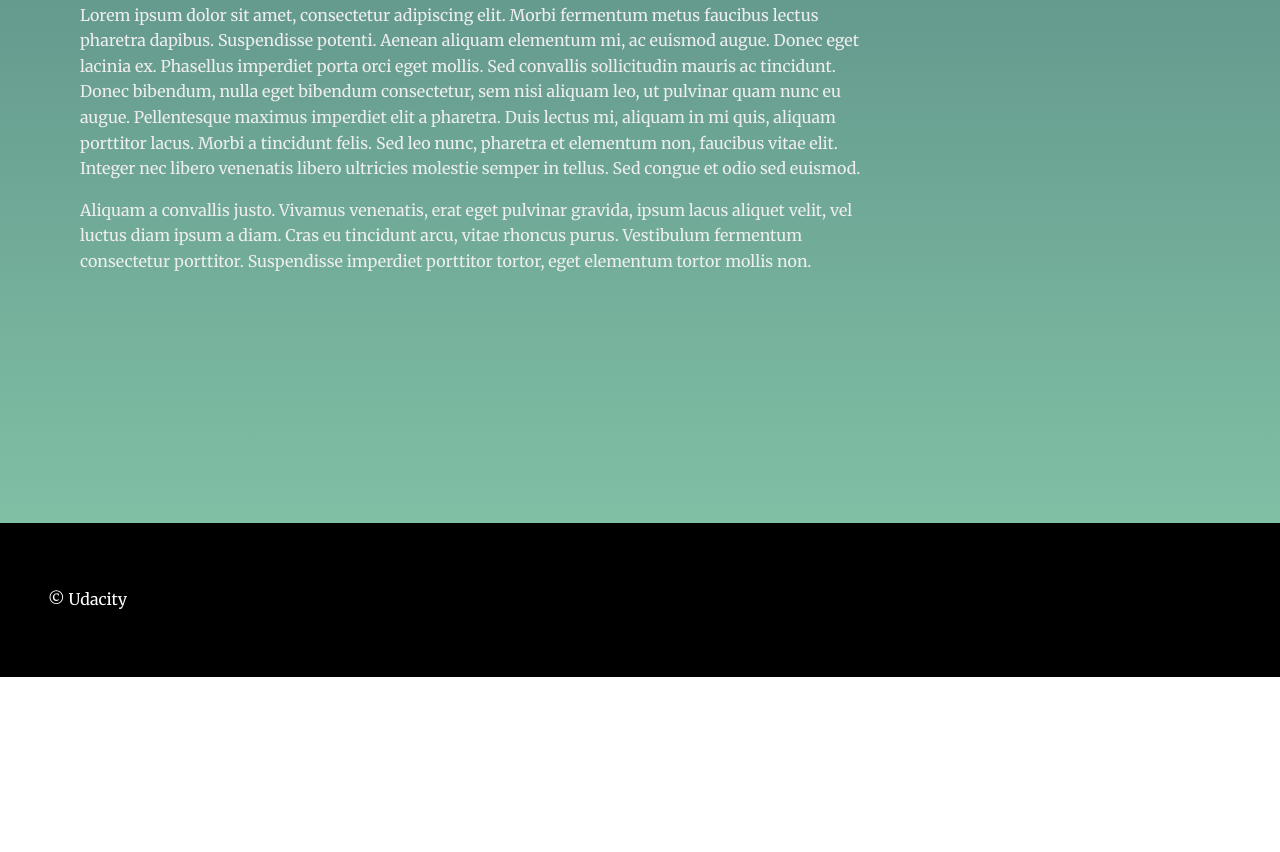
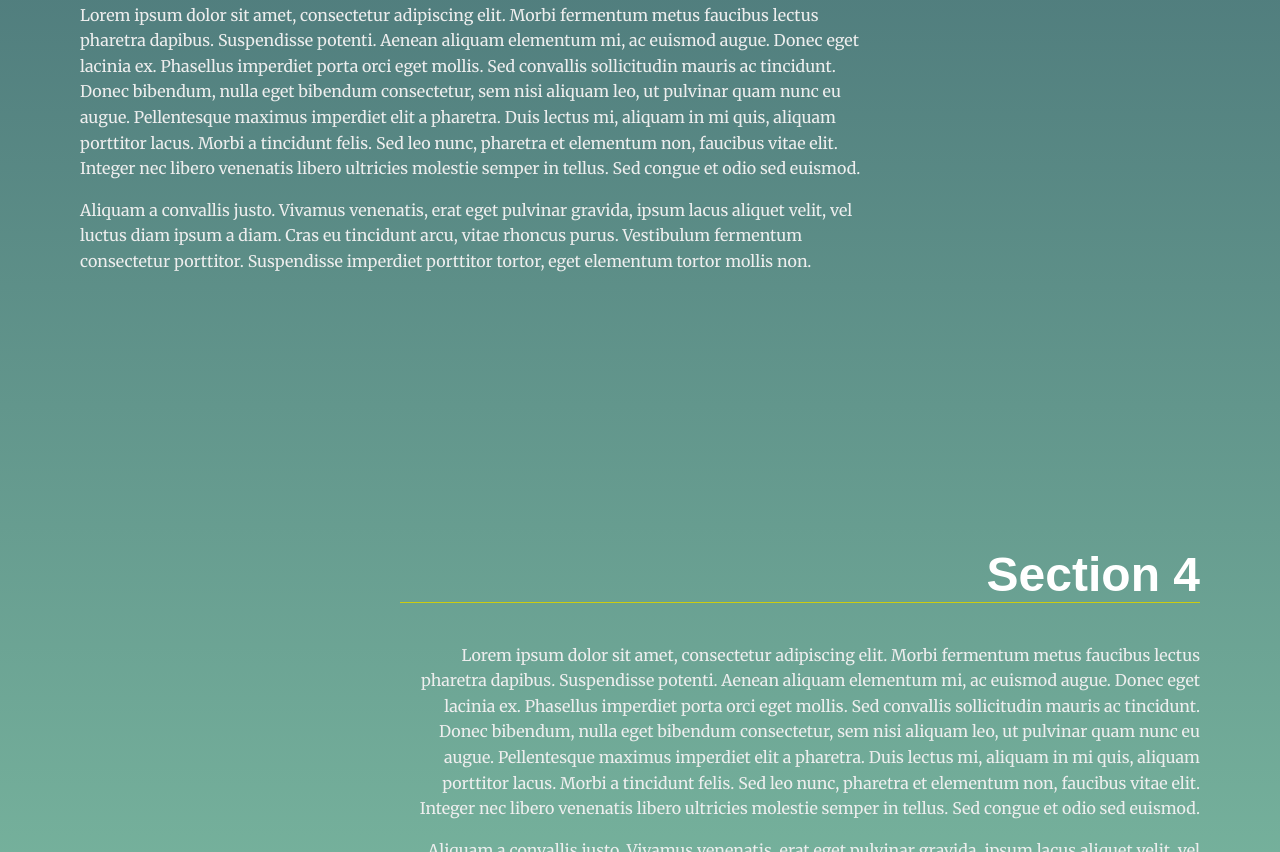
Before and after one commit to hassan-yossry/landing-page, a plain HTML site: page index.html in a window 1280 px wide. Shown: the part 1948-2800 px from the top of the page. Before the commit the page ends 2625 px from the top, so only its background shows below. Drawn offline with Linux system fonts and the light colour scheme.

Commit message:
add an extra section changed visibilit detection to be respnosive , added a navbar rule for your_active class

```diff
--- a/css/styles.css
+++ b/css/styles.css
@@ -8,25 +8,27 @@
  *
 */
 
-
 /* ---- Base Rules ---- */
 body {
-    background: rgb(136,203,171);
-    background: linear-gradient(0deg, rgba(136,203,171,1) 0%, rgba(0,13,60,1) 100%);
+  background: rgb(136, 203, 171);
+  background: linear-gradient(
+    0deg,
+    rgba(136, 203, 171, 1) 0%,
+    rgba(0, 13, 60, 1) 100%
+  );
   margin: 0;
-    font-family: 'Merriweather', serif;
+  font-family: "Merriweather", serif;
   color: #fff;
 }
 
-
 /* Typeography General*/
 h1 {
-    font-family: 'Fira Sans', sans-serif;
+  font-family: "Fira Sans", sans-serif;
   font-size: 3em;
   margin: 2em 1rem;
 }
 
-@media only screen and (min-width: 35em){
+@media only screen and (min-width: 35em) {
   h1 {
     font-size: 7em;
     margin: 2em 4rem 1em;
@@ -35,7 +37,7 @@ h1 {
 
 h2 {
   border-bottom: 1px solid #cc1;
-    font-family: 'Oxygen', Sans-Serif;
+  font-family: "Oxygen", Sans-Serif;
   font-size: 3em;
   color: #fff;
 }
@@ -59,7 +61,6 @@ section {
   position: relative;
   min-height: 80vh;
 }
-
 
 /* ---- Module Rules ---- */
 
@@ -104,10 +105,9 @@ section {
   color: #fff;
 }
 
-.page__footer p{
+.page__footer p {
   color: #fff;
 }
-
 
 /* ---- Theme Rules ---- */
 /* Landing Container Styles */
@@ -116,7 +116,7 @@ section {
   text-align: left;
 }
 
-@media only screen and (min-width: 35em){
+@media only screen and (min-width: 35em) {
   .landing__container {
     max-width: 50em;
     padding: 4em;
@@ -133,7 +133,7 @@ section:nth-of-type(even) .landing__container {
 /* Note that background circles are created with psuedo elements before and after */
 /* Circles appear to be random do to use of :nth-of-type psuedo class */
 section:nth-of-type(odd) .landing__container::before {
-    content: '';
+  content: "";
   background: rgba(255, 255, 255, 0.187);
   position: absolute;
   z-index: -5;
@@ -145,9 +145,13 @@ section:nth-of-type(odd) .landing__container::before {
 }
 
 section:nth-of-type(even) .landing__container::before {
-    content: '';
-    background: rgb(255,255,255);
-    background: linear-gradient(0deg, rgba(255,255,255,.1) 0%, rgba(255,255,255,.2) 100%);
+  content: "";
+  background: rgb(255, 255, 255);
+  background: linear-gradient(
+    0deg,
+    rgba(255, 255, 255, 0.1) 0%,
+    rgba(255, 255, 255, 0.2) 100%
+  );
   position: absolute;
   top: 3em;
   right: 3em;
@@ -160,9 +164,13 @@ section:nth-of-type(even) .landing__container::before {
 }
 
 section:nth-of-type(3n) .landing__container::after {
-    content: '';
-    background: rgb(255,255,255);
-    background: linear-gradient(0deg, rgba(255,255,255,.1) 0%, rgba(255,255,255,.2) 100%);
+  content: "";
+  background: rgb(255, 255, 255);
+  background: linear-gradient(
+    0deg,
+    rgba(255, 255, 255, 0.1) 0%,
+    rgba(255, 255, 255, 0.2) 100%
+  );
   position: absolute;
   right: 0;
   bottom: 0;
@@ -175,9 +183,13 @@ section:nth-of-type(3n) .landing__container::after {
 }
 
 section:nth-of-type(3n + 1) .landing__container::after {
-    content: '';
-    background: rgb(255,255,255);
-    background: linear-gradient(0deg, rgba(255,255,255,.1) 0%, rgba(255,255,255,.2) 100%);
+  content: "";
+  background: rgb(255, 255, 255);
+  background: linear-gradient(
+    0deg,
+    rgba(255, 255, 255, 0.1) 0%,
+    rgba(255, 255, 255, 0.2) 100%
+  );
   position: absolute;
   right: 20vw;
   bottom: -5em;
@@ -189,13 +201,16 @@ section:nth-of-type(3n + 1) .landing__container::after {
   transition: ease 0.5s all;
 }
 
-
 /* ---- Theme State Rules ---- */
 /* Section Active Styles */
 /* Note: your-active-class class is applied through javascript. You should update the class here and in the index.html to what you set in your javascript file.  */
 section.your-active-class {
   background: rgb(0, 0, 0);
-    background: linear-gradient(0deg, rgba(0, 0, 0, 0.1) 0%, rgba(0, 0, 0, 0) 100%);
+  background: linear-gradient(
+    0deg,
+    rgba(0, 0, 0, 0.1) 0%,
+    rgba(0, 0, 0, 0) 100%
+  );
 }
 
 section.your-active-class .landing__container::before {
@@ -208,16 +223,18 @@ section.your-active-class .landing__container::after {
   animation: rotate 5s linear 0s infinite forwards reverse;
 }
 
+/*added active class for menu__link */
+.navbar__menu .menu__link.your-active-class {
+  background: rgba(39, 75, 133, 0.892);
+  color: #fff;
+  transition: ease 0.3s all;
+}
 /* Section Active Styles Keyframe Animations */
 @keyframes rotate {
   from {
-		transform: rotate(0deg)
-		           translate(-1em)
-		           rotate(0deg);
+    transform: rotate(0deg) translate(-1em) rotate(0deg);
   }
   to {
-		transform: rotate(360deg)
-		           translate(-1em)
-		           rotate(-360deg);
+    transform: rotate(360deg) translate(-1em) rotate(-360deg);
   }
 }
--- a/index.html
+++ b/index.html
@@ -108,6 +108,32 @@
           </p>
         </div>
       </section>
+      <section id="section4" data-nav="Section 4">
+        <div class="landing__container">
+          <h2>Section 4</h2>
+          <p>
+            Lorem ipsum dolor sit amet, consectetur adipiscing elit. Morbi
+            fermentum metus faucibus lectus pharetra dapibus. Suspendisse
+            potenti. Aenean aliquam elementum mi, ac euismod augue. Donec eget
+            lacinia ex. Phasellus imperdiet porta orci eget mollis. Sed
+            convallis sollicitudin mauris ac tincidunt. Donec bibendum, nulla
+            eget bibendum consectetur, sem nisi aliquam leo, ut pulvinar quam
+            nunc eu augue. Pellentesque maximus imperdiet elit a pharetra. Duis
+            lectus mi, aliquam in mi quis, aliquam porttitor lacus. Morbi a
+            tincidunt felis. Sed leo nunc, pharetra et elementum non, faucibus
+            vitae elit. Integer nec libero venenatis libero ultricies molestie
+            semper in tellus. Sed congue et odio sed euismod.
+          </p>
+
+          <p>
+            Aliquam a convallis justo. Vivamus venenatis, erat eget pulvinar
+            gravida, ipsum lacus aliquet velit, vel luctus diam ipsum a diam.
+            Cras eu tincidunt arcu, vitae rhoncus purus. Vestibulum fermentum
+            consectetur porttitor. Suspendisse imperdiet porttitor tortor, eget
+            elementum tortor mollis non.
+          </p>
+        </div>
+      </section>
     </main>
     <footer class="page__footer">
       <p>&copy Udacity</p>
--- a/js/app.js
+++ b/js/app.js
@@ -35,7 +35,6 @@
  *
  */
 
-// build the nav
 /*
  *@description builds the navigation bar
  *@params {string} nabar_id the id of the navigation bar
@@ -51,7 +50,7 @@ function build_navbar(navbar_id) {
     const sectionId = section.getAttribute("id");
     navbar_list.insertAdjacentHTML(
       "beforeend",
-      `<li><a href="#" data-id="${sectionId}" class="menu__link">${sectionText}</a></li>`
+      `<li><a href="#" data-id="${sectionId}" class="menu__link your-active-class">${sectionText}</a></li>`
     );
   }
 
@@ -67,8 +66,6 @@ function build_navbar(navbar_id) {
   });
 }
 
-build_navbar("navbar__list");
-// Add class 'active' to section when near top of viewport
 /*
  *@description adds your-active-class to sections
  *@return undefiened
@@ -76,26 +73,35 @@ build_navbar("navbar__list");
 function activate_visibleSections() {
   document.querySelectorAll("section").forEach((elm) => {
     const theTop = elm.getBoundingClientRect().top;
-    if (theTop < 80 && theTop > -120) {
-      if (!elm.classList.contains("your-active-class"))
+    //changed for responsiveness
+    const height = Math.abs(theTop - elm.getBoundingClientRect().bottom);
+    if (theTop < 0.5 * height && theTop > -0.5 * height) {
+      if (!elm.classList.contains("your-active-class")) {
         elm.classList.add("your-active-class");
+        document
+          .querySelector(`a[data-id="${elm.id}"]`)
+          //added a css rule for anchor tags similar to hover effect
+          .classList.add("your-active-class");
+      }
     } else {
       elm.classList.remove("your-active-class");
+      document
+        .querySelector(`a[data-id="${elm.id}"]`)
+        .classList.remove("your-active-class");
     }
   });
 }
-activate_visibleSections();
-document.addEventListener("scroll", activate_visibleSections);
-// Scroll to anchor ID using scrollTO event
 
 /**
  * End Main Functions
  * Begin Events
  *
  */
+// build the nav
+build_navbar("navbar__list");
 
-// Build menu
+// Add class 'active' to section when near top of viewport
+activate_visibleSections();
 
-// Scroll to section on link click
-
-// Set sections as active
+//activate visible sections on scrolling
+document.addEventListener("scroll", activate_visibleSections);
```
Lines whose indentation alone changed are shown as unchanged.
